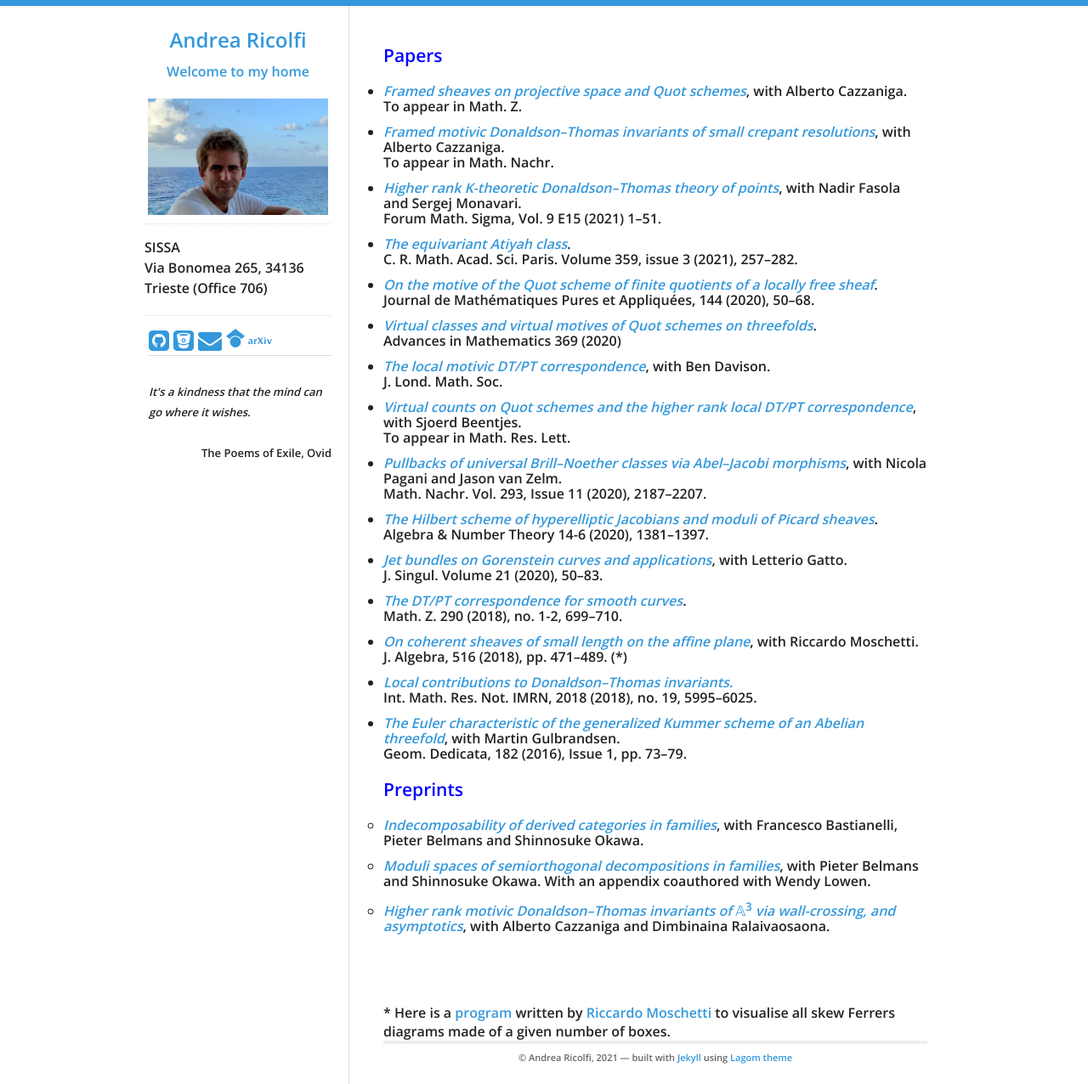
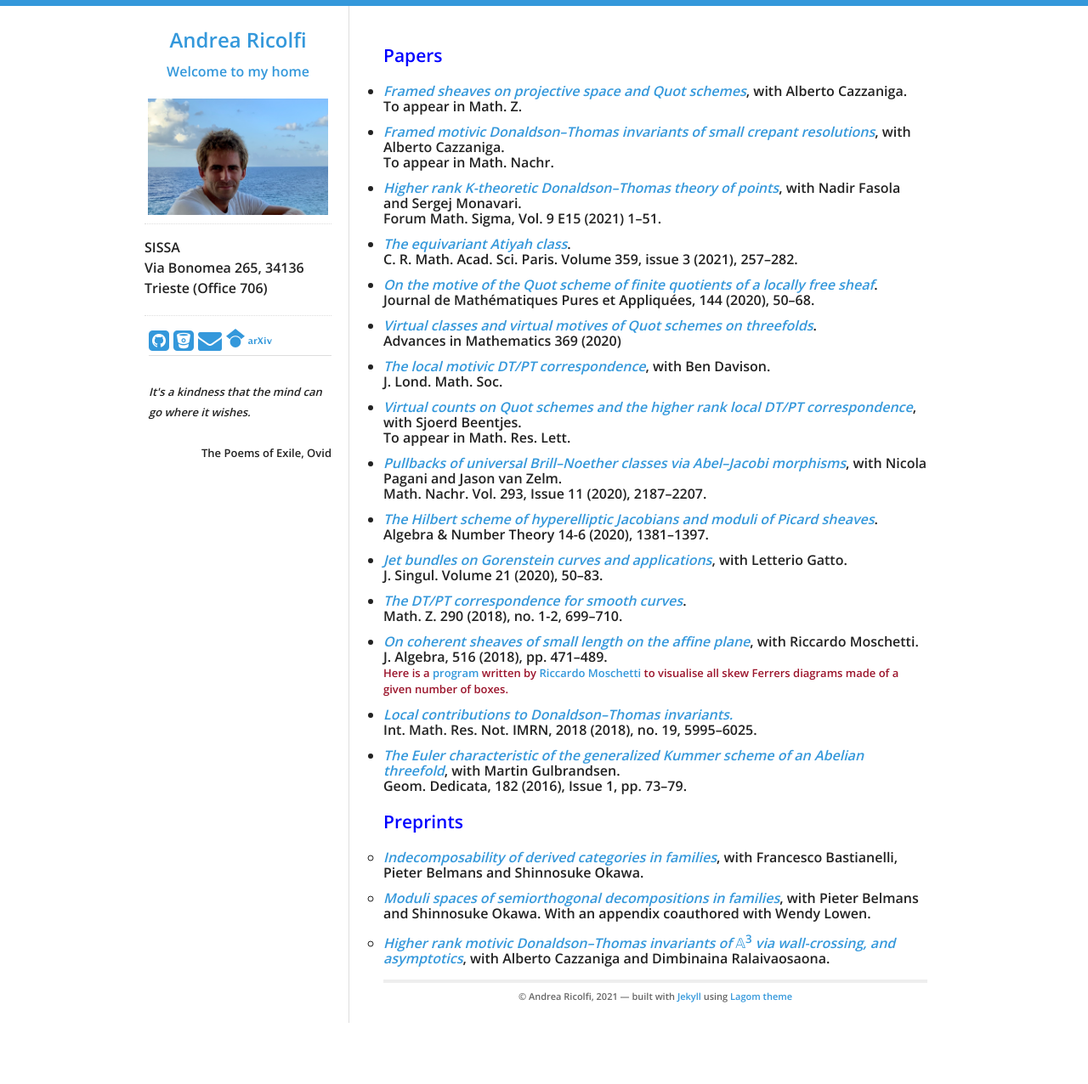
Before and after one commit to atricolfi/atricolfi.github.io, a Jekyll site: the page built from MATHEMATICS/Papers.html, in a window 1280 px wide. Shown: the whole page at 85% size. Built offline with Jekyll 4.4.1, drawn with Linux system fonts in a browser that asks for light colours; after the commit the page ends 1204 px from its top, so only the background shows below that.

Commit message:
Update Papers.html

```diff
--- a/MATHEMATICS/Papers.html
+++ b/MATHEMATICS/Papers.html
@@ -85,7 +85,10 @@
 
     <li><a href="https://www.sciencedirect.com/science/article/pii/S0021869318305477?via%3Dihub"><em>On coherent sheaves of small length on the affine plane</em></a>, with Riccardo Moschetti.
        <br>
-J. Algebra, 516 (2018), pp. 471&#8211;489. (*)
+J. Algebra, 516 (2018), pp. 471&#8211;489.
+       <br>
+       <font size="2.7" color="#9B142B"> Here is a <a href="moduli.html">program</a> written by <a href="https://sites.google.com/site/moschettiriccardo/">Riccardo Moschetti</a>
+  to visualise all skew Ferrers diagrams made of a given number of boxes. </font>
 <!--[<a href="https://www.sciencedirect.com/science/article/pii/S0021869318305477?via%3Dihub">Journal</a>]-->
     </li>
 
@@ -134,16 +137,4 @@
      </li>
  </ul>
 
-
-
-   <br>
-   <br>
-   <br>
-  <!--<font size="2.7" color="#9B142B"> Here is a <a href="moduli.html">program</a> written by <a href="https://sites.google.com/site/moschettiriccardo/">Riccardo Moschetti</a>
-  to visualise all skew Ferrers diagrams made of a given number of boxes. </font>-->
- * Here is a <a href="moduli.html">program</a> written by <a href="https://sites.google.com/site/moschettiriccardo/">Riccardo Moschetti</a>
- to visualise all skew Ferrers diagrams made of a given number of boxes.
-
-
-
 </div>
```
